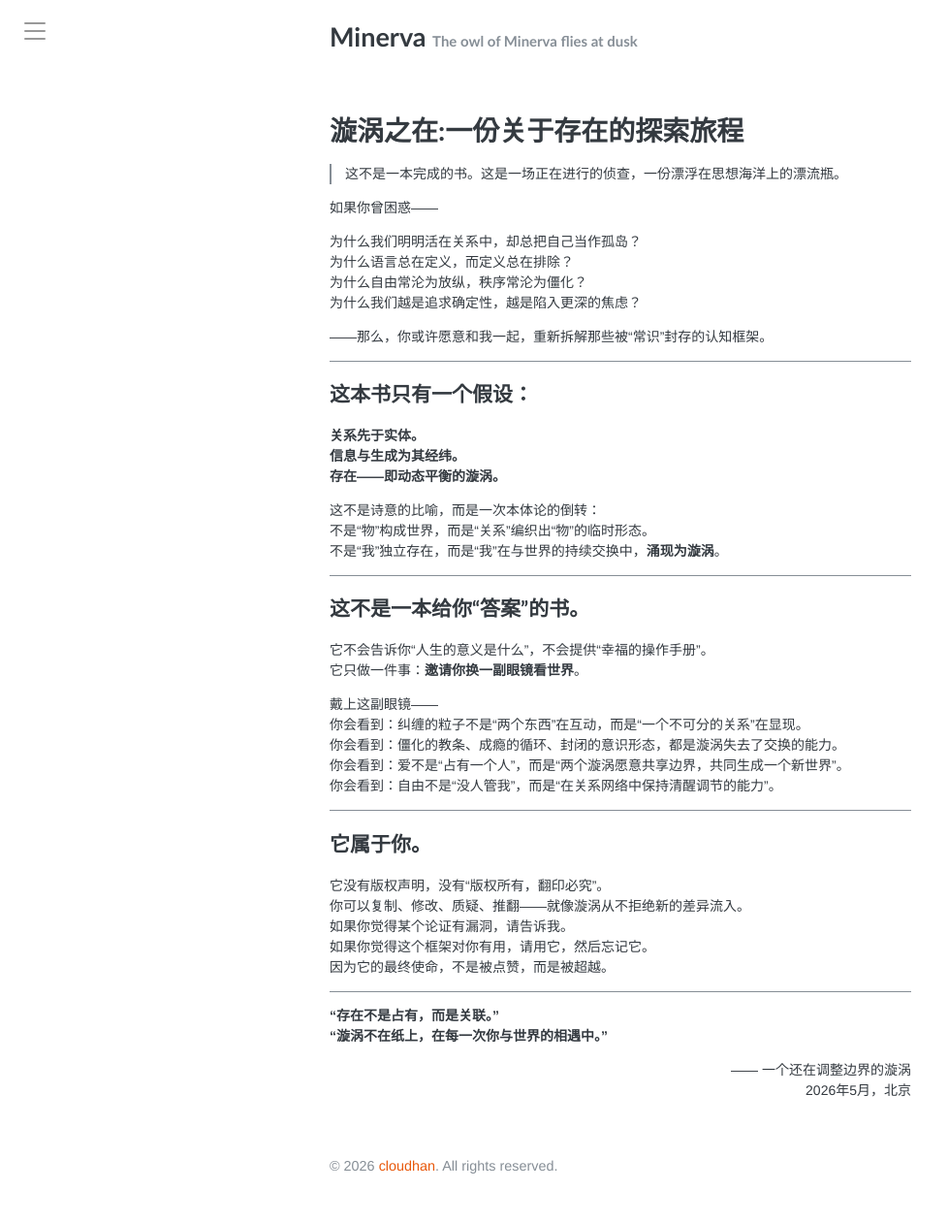
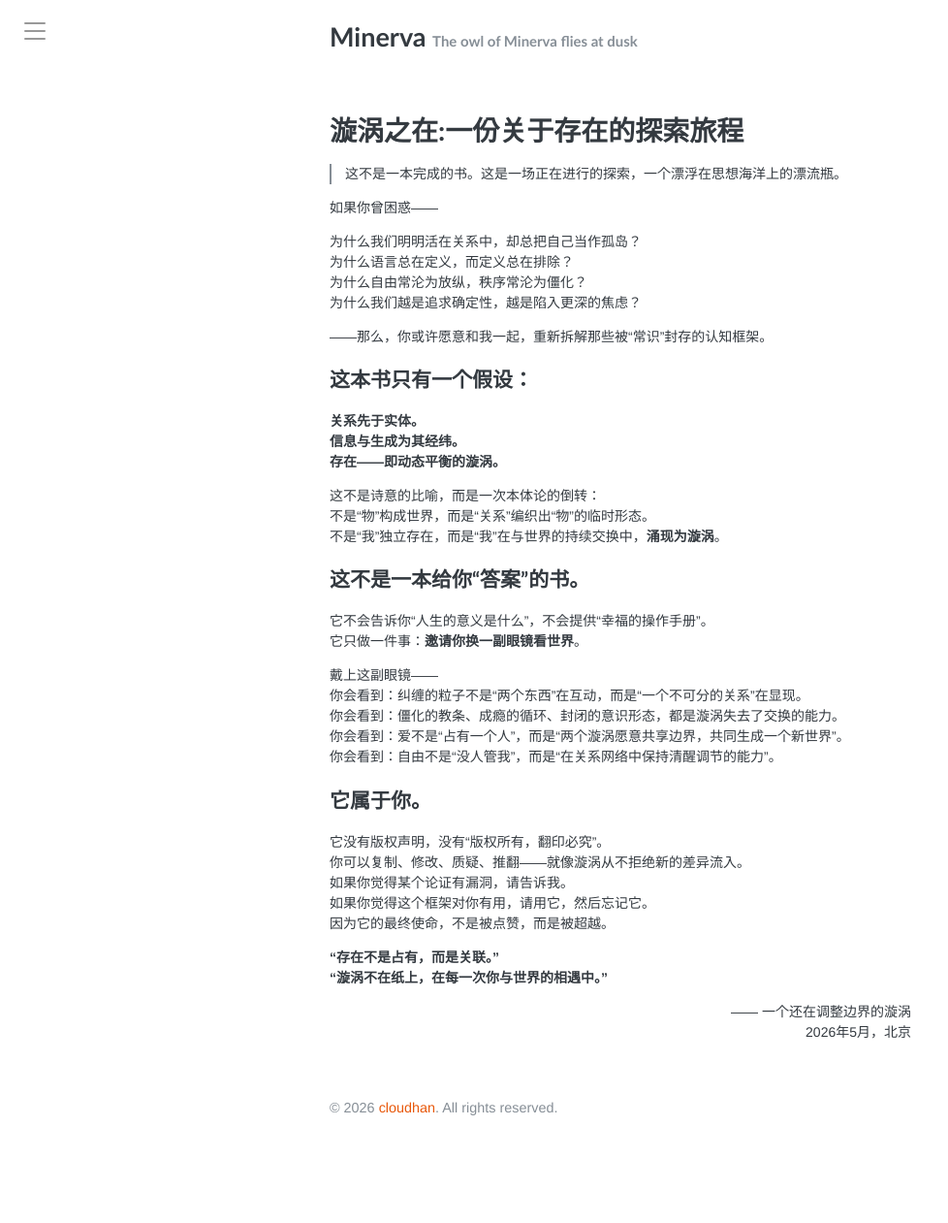
Before and after one commit to symphonyh/symphonyh.github.io, a Jekyll site: the page built from documents.md, in a window 1280 px wide. Shown: the whole page at 97% size, without its empty margins (0-978 px from the left). Built offline with Jekyll 4.4.1, drawn with Linux system fonts in a browser that asks for light colours; after the commit the page ends 1201 px from its top, so only the background shows below that.

Commit message:
documents 小的修改

```diff
--- a/_sass/tao/_page.scss
+++ b/_sass/tao/_page.scss
@@ -66,6 +66,7 @@ a.post-tag {
 .about-text {
   font-size: .875rem;
 }
+
 .page.about-text-page {
   font-size: .875rem;
 }
--- a/documents.md
+++ b/documents.md
@@ -8,7 +8,7 @@ published: true
 comments: true
 ---
 
-> *这不是一本完成的书。这是一场正在进行的侦查，一份漂浮在思想海洋上的漂流瓶。*
+> *这不是一本完成的书。这是一场正在进行的探索，一个漂浮在思想海洋上的漂流瓶。*
 
 如果你曾困惑——
 
@@ -19,8 +19,6 @@ comments: true
 
 ——那么，你或许愿意和我一起，重新拆解那些被“常识”封存的认知框架。
 
----
-
 ## 这本书只有一个假设：
 
 **关系先于实体。**
@@ -30,8 +28,6 @@ comments: true
 这不是诗意的比喻，而是一次本体论的倒转：
 不是“物”构成世界，而是“关系”编织出“物”的临时形态。
 不是“我”独立存在，而是“我”在与世界的持续交换中，**涌现为漩涡**。
-
----
 
 ## 这不是一本给你“答案”的书。
 
@@ -44,8 +40,6 @@ comments: true
 你会看到：爱不是“占有一个人”，而是“两个漩涡愿意共享边界，共同生成一个新世界”。
 你会看到：自由不是“没人管我”，而是“在关系网络中保持清醒调节的能力”。
 
----
-
 ## 它属于你。
 
 它没有版权声明，没有“版权所有，翻印必究”。
@@ -53,8 +47,6 @@ comments: true
 如果你觉得某个论证有漏洞，请告诉我。
 如果你觉得这个框架对你有用，请用它，然后忘记它。
 因为它的最终使命，不是被点赞，而是被超越。
-
----
 
 **“存在不是占有，而是关联。”**
 **“漩涡不在纸上，在每一次你与世界的相遇中。”**
```
